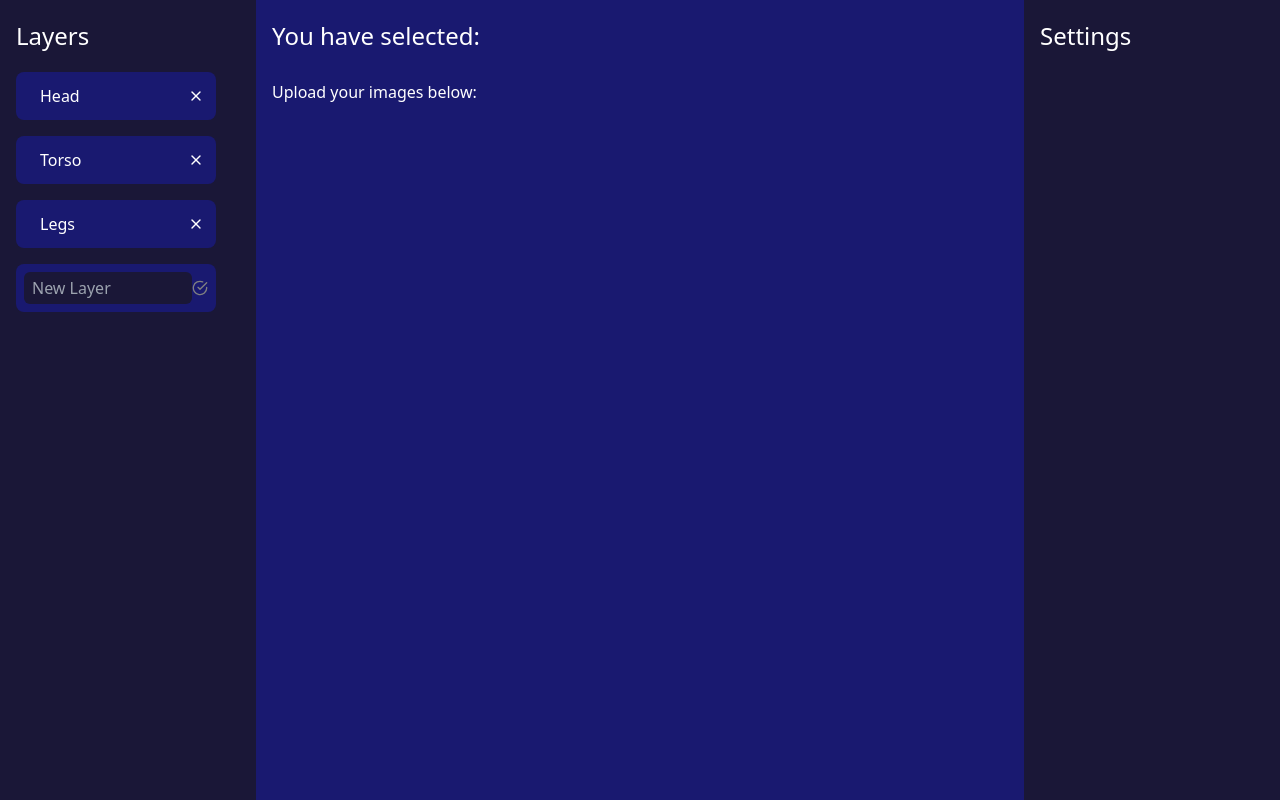
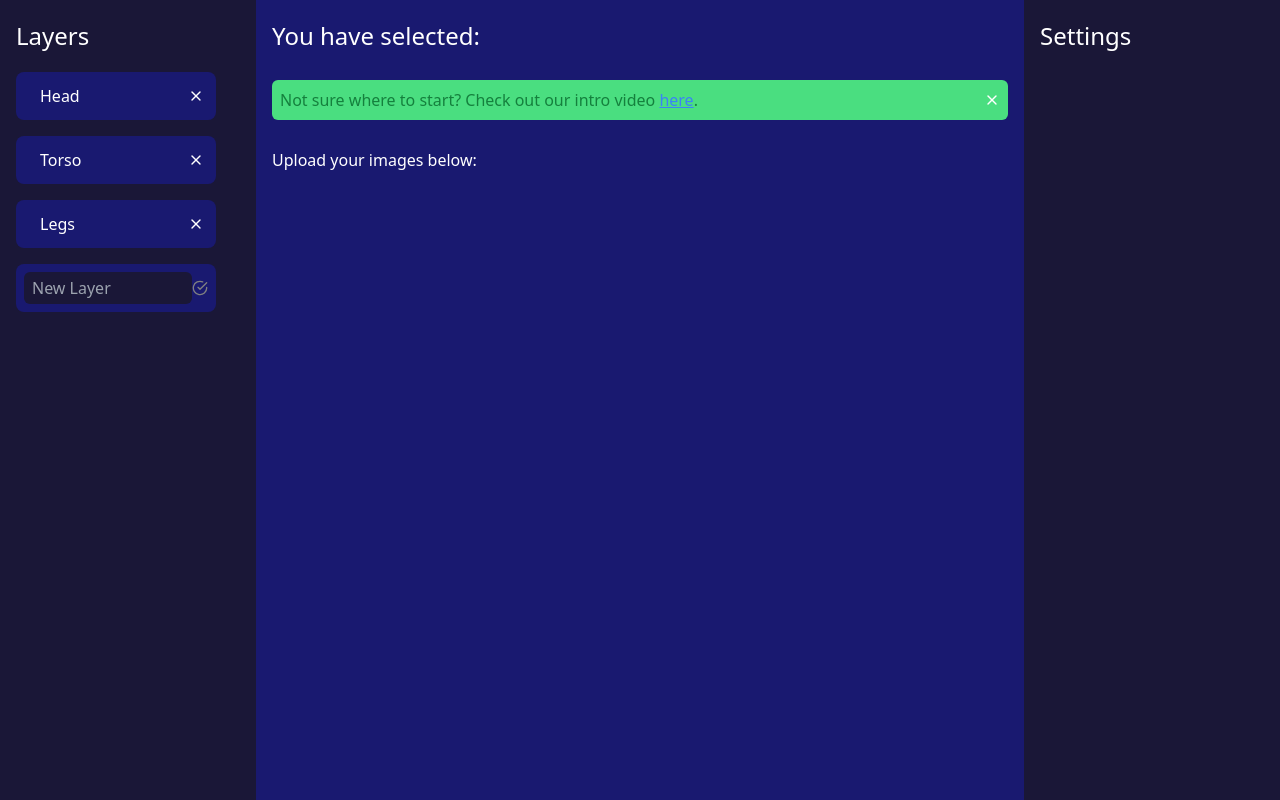
Before and after one commit to AndreiTotoro/artwork-creator, a Next.js app: page / in a window 1280 px wide. Built offline with nearby package versions, Linux system fonts and the light colour scheme.

Commit message:
Add help banner

```diff
--- a/app/Main.js
+++ b/app/Main.js
@@ -1,10 +1,23 @@
 'use client';
 import React from 'react';
+import { FiX } from 'react-icons/fi';
 
 export default function Main({ currentLayer }) {
 	return (
-		<div className="h-screen bg-midnight pl-4 text-white flex flex-col gap-7">
+		<div className="h-screen bg-midnight pl-4 text-white flex flex-col pr-4 gap-7">
 			<p className="text-2xl pt-5">You have selected: {currentLayer}</p>
+			<div className="bg-green-400 rounded-md p-2 flex justify-between">
+				<p className="text-green-700">
+					Not sure where to start? Check out our intro video{' '}
+					<a className="text-blue-500 underline" href="">
+						here
+					</a>
+					.
+				</p>
+				<button>
+					<FiX />
+				</button>
+			</div>
 			<p>Upload your images below: </p>
 		</div>
 	);
```
